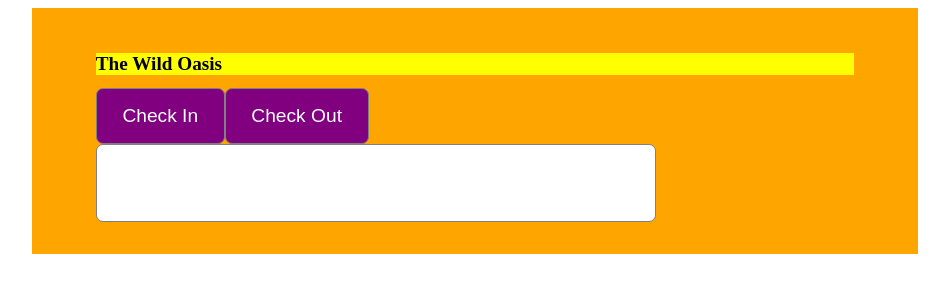
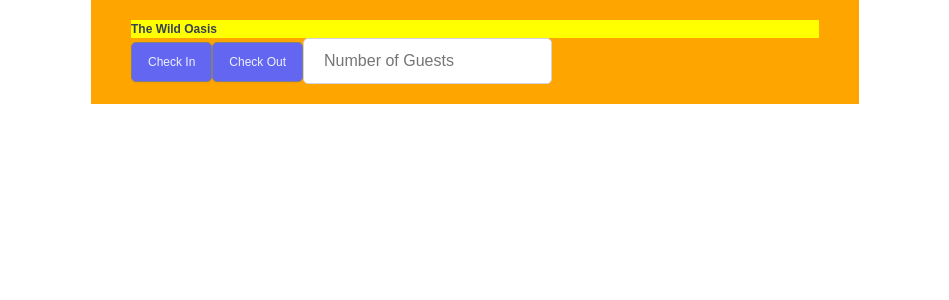
Before and after one commit to shivPosted/The-Wild-Oasis, a React (Vite) app: page / in a window 1280 px wide. Shown: the top 300 px of the page, without its empty margins (165-1114 px from the left). Built offline with nearby package versions, Linux system fonts and the light colour scheme.

Commit message:
using global styles with styled-components

```diff
--- a/src/App.jsx
+++ b/src/App.jsx
@@ -1,27 +1,11 @@
 import styled from "styled-components";
+import GlobalStyles from "./styles/globalStyles";
+import Button from "./ui/Button";
+import Input from "./ui/Input";
 
 const H1 = styled.h1`
   font-size: 1.2rem;
   background-color: yellow;
-`;
-
-const Button = styled.button`
-  outline: none;
-  border: 1px solid gray;
-  font-size: 1.2rem;
-  padding: 1rem 1.6rem;
-  background-color: purple;
-  color: white;
-  border-radius: 7px;
-  cursor: pointer;
-`;
-
-const Input = styled.input`
-  outline: none;
-  border: 1px solid gray;
-  padding: 1rem 2rem;
-  border-radius: 7px;
-  font-size: 2.4rem;
 `;
 
 //NOTE: using StyledApp to apply styles to main element of App component
@@ -31,14 +15,18 @@
   margin: 0 auto;
   background-color: orange;
 `;
+
 function App() {
   return (
-    <StyledApp>
-      <H1>The Wild Oasis</H1>
-      <Button onClick={() => console.log("check in")}>Check In</Button>
-      <Button onClick={() => console.log("check out")}>Check Out</Button>
-      <Input type="text" />
-    </StyledApp>
+    <>
+      <GlobalStyles />
+      <StyledApp>
+        <H1>The Wild Oasis</H1>
+        <Button onClick={() => console.log("check in")}>Check In</Button>
+        <Button onClick={() => console.log("check out")}>Check Out</Button>
+        <Input type="text" placeholder="Number of Guests" />
+      </StyledApp>
+    </>
   );
 }
 export default App;
--- /dev/null
+++ b/src/styles/globalStyles.js
@@ -0,0 +1,146 @@
+import { createGlobalStyle } from "styled-components";
+
+const GlobalStyles = createGlobalStyle`
+:root {
+  /* Indigo */
+  --color-brand-50: #eef2ff;
+  --color-brand-100: #e0e7ff;
+  --color-brand-200: #c7d2fe;
+  --color-brand-500: #6366f1;
+  --color-brand-600: #4f46e5;
+  --color-brand-700: #4338ca;
+  --color-brand-800: #3730a3;
+  --color-brand-900: #312e81;
+
+  /* Grey */
+  --color-grey-0: #fff;
+  --color-grey-50: #f9fafb;
+  --color-grey-100: #f3f4f6;
+  --color-grey-200: #e5e7eb;
+  --color-grey-300: #d1d5db;
+  --color-grey-400: #9ca3af;
+  --color-grey-500: #6b7280;
+  --color-grey-600: #4b5563;
+  --color-grey-700: #374151;
+  --color-grey-800: #1f2937;
+  --color-grey-900: #111827;
+
+  --color-blue-100: #e0f2fe;
+  --color-blue-700: #0369a1;
+  --color-green-100: #dcfce7;
+  --color-green-700: #15803d;
+  --color-yellow-100: #fef9c3;
+  --color-yellow-700: #a16207;
+  --color-silver-100: #e5e7eb;
+  --color-silver-700: #374151;
+  --color-indigo-100: #e0e7ff;
+  --color-indigo-700: #4338ca;
+
+  --color-red-100: #fee2e2;
+  --color-red-700: #b91c1c;
+  --color-red-800: #991b1b;
+
+  --backdrop-color: rgba(255, 255, 255, 0.1);
+
+  --shadow-sm: 0 1px 2px rgba(0, 0, 0, 0.04);
+  --shadow-md: 0px 0.6rem 2.4rem rgba(0, 0, 0, 0.06);
+  --shadow-lg: 0 2.4rem 3.2rem rgba(0, 0, 0, 0.12);
+
+  --border-radius-tiny: 3px;
+  --border-radius-sm: 5px;
+  --border-radius-md: 7px;
+  --border-radius-lg: 9px;
+
+  /* For dark mode */
+  --image-grayscale: 0;
+  --image-opacity: 100%;
+}
+
+*,
+*::before,
+*::after {
+  box-sizing: border-box;
+  padding: 0;
+  margin: 0;
+
+  /* Creating animations for dark mode */
+  transition: background-color 0.3s, border 0.3s;
+}
+
+html {
+  font-size: 62.5%;
+}
+
+body {
+  font-family: "Poppins", sans-serif;
+  color: var(--color-grey-700);
+
+  transition: color 0.3s, background-color 0.3s;
+  min-height: 100vh;
+  line-height: 1.5;
+  font-size: 1.6rem;
+}
+
+input,
+button,
+textarea,
+select {
+  font: inherit;
+  color: inherit;
+}
+
+button {
+  cursor: pointer;
+}
+
+*:disabled {
+  cursor: not-allowed;
+}
+
+select:disabled,
+input:disabled {
+  background-color: var(--color-grey-200);
+  color: var(--color-grey-500);
+}
+
+input:focus,
+button:focus,
+textarea:focus,
+select:focus {
+  outline: 2px solid var(--color-brand-600);
+  outline-offset: -1px;
+}
+
+/* Parent selector, finally 😃 */
+button:has(svg) {
+  line-height: 0;
+}
+
+a {
+  color: inherit;
+  text-decoration: none;
+}
+
+ul {
+  list-style: none;
+}
+
+p,
+h1,
+h2,
+h3,
+h4,
+h5,
+h6 {
+  overflow-wrap: break-word;
+  hyphens: auto;
+}
+
+img {
+  max-width: 100%;
+
+  /* For dark mode */
+  filter: grayscale(var(--image-grayscale)) opacity(var(--image-opacity));
+}
+`;
+export default GlobalStyles;
--- /dev/null
+++ b/src/ui/Button.jsx
@@ -0,0 +1,19 @@
+import styled from "styled-components";
+
+const Button = styled.button`
+  outline: none;
+  border: 1px solid gray;
+  font-size: 1.2rem;
+  font-weight: 500;
+  padding: 1rem 1.6rem;
+  background-color: var(--color-brand-500);
+  box-shadow: var(--shadow-sm);
+  color: var(--color-brand-50);
+  border-radius: var(--border-radius-sm);
+  cursor: pointer;
+  &:hover {
+    background-color: var(--color-brand-700);
+  }
+`;
+
+export default Button;
--- /dev/null
+++ b/src/ui/Input.jsx
@@ -0,0 +1,13 @@
+import styled from "styled-components";
+
+const Input = styled.input`
+  outline: none;
+  background-color: var(--color-grey-0);
+  border: 1px solid var(--color-grey-300);
+  padding: 1rem 2rem;
+  border-radius: var(--border-radius-sm);
+  box-shadow: var(--shadow-sm)
+  font-size: 2.4rem;
+`;
+
+export default Input;
```
